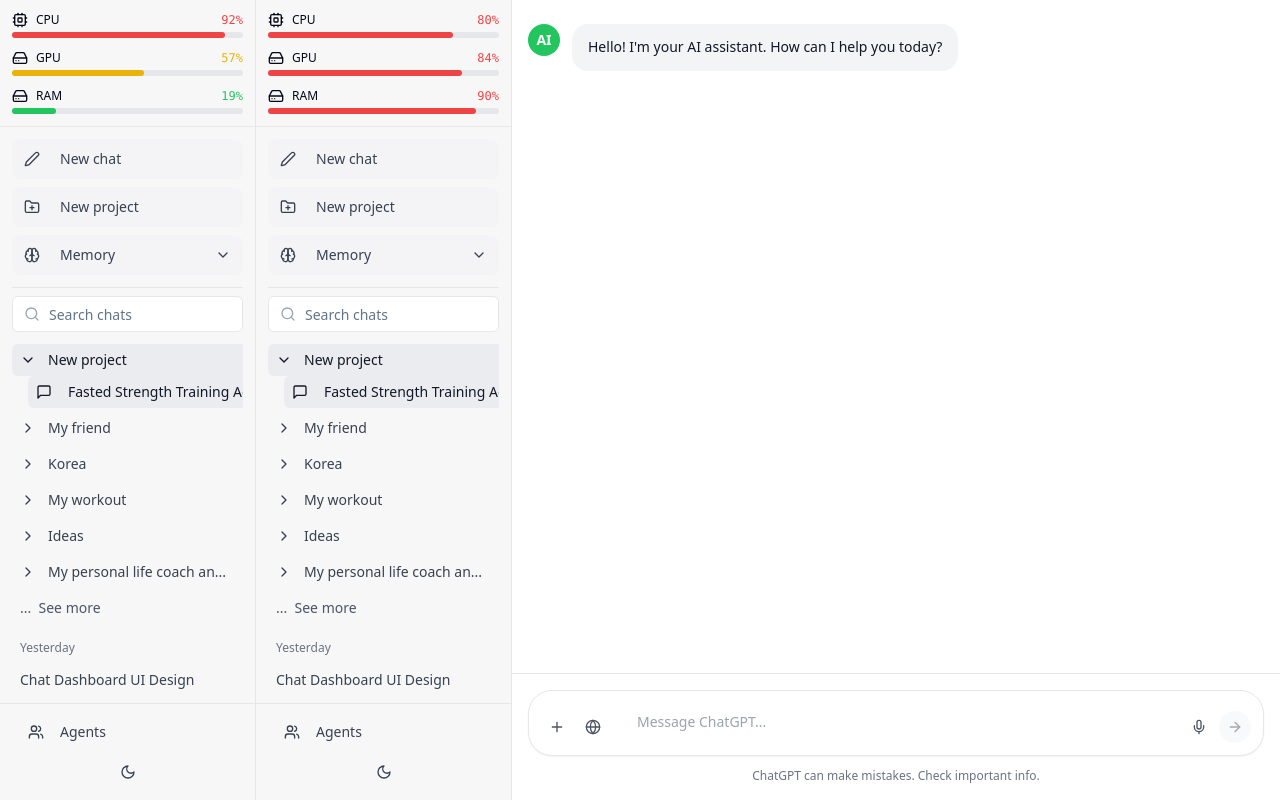
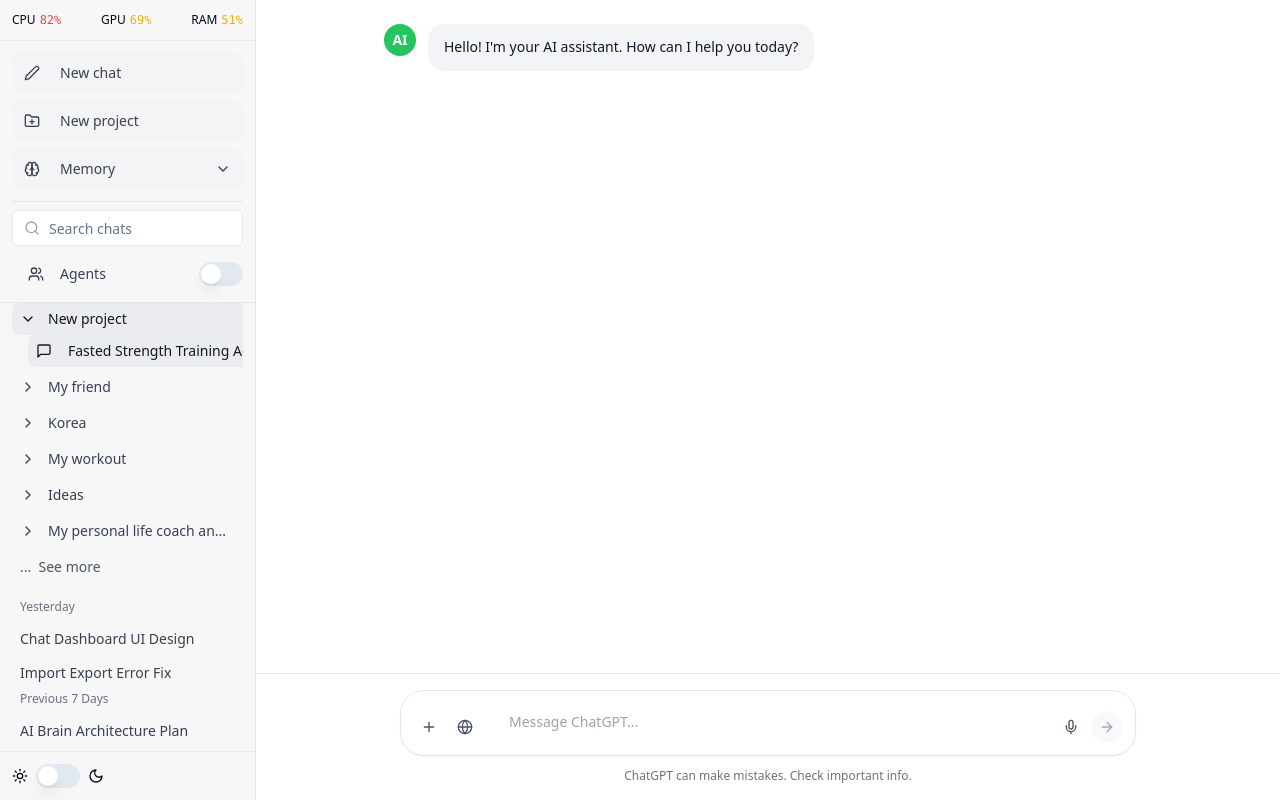
Before and after one commit to Block0Reward/chatty-clone-memory, a React (Vite) app: page / in a window 1280 px wide. Built offline with nearby package versions, Linux system fonts and the light colour scheme.

Commit message:
Refactor: Sidebar UI improvements
Removed duplicate sidebar, made monitoring panel compact with color-coded percentages, moved "Agents" button and added a switcher, implemented a theme toggle switch, and added a logs button to the Agents sidebar.

```diff
--- a/src/components/ChatInterface.tsx
+++ b/src/components/ChatInterface.tsx
@@ -1,6 +1,5 @@
 
 import React, { useState } from 'react';
-import ChatSidebar from './ChatSidebar';
 import ChatHistory from './ChatHistory';
 import ChatInput from './ChatInput';
 
@@ -11,9 +10,11 @@ interface Message {
   timestamp: string;
 }
 
-const ChatInterface: React.FC = () => {
-  const [isCollapsed, setIsCollapsed] = useState(false);
-  const [isDarkMode, setIsDarkMode] = useState(false);
+interface ChatInterfaceProps {
+  isDarkMode: boolean;
+}
+
+const ChatInterface: React.FC<ChatInterfaceProps> = ({ isDarkMode }) => {
   const [messages, setMessages] = useState<Message[]>([
     {
       id: '1',
@@ -23,14 +24,6 @@ const ChatInterface: React.FC = () => {
     }
   ]);
   const [isLoading, setIsLoading] = useState(false);
-
-  const handleToggleCollapse = () => {
-    setIsCollapsed(!isCollapsed);
-  };
-
-  const handleToggleTheme = () => {
-    setIsDarkMode(!isDarkMode);
-  };
 
   const handleSendMessage = async (content: string) => {
     // Add user message
@@ -59,23 +52,12 @@ const ChatInterface: React.FC = () => {
   };
 
   return (
-    <div className={`flex h-screen ${isDarkMode ? 'bg-gray-900' : 'bg-white'}`}>
-      {/* Sidebar */}
-      <ChatSidebar
-        isCollapsed={isCollapsed}
-        onToggleCollapse={handleToggleCollapse}
-        isDarkMode={isDarkMode}
-        onToggleTheme={handleToggleTheme}
-      />
+    <div className="flex-1 flex flex-col">
+      {/* Chat History */}
+      <ChatHistory messages={messages} isDarkMode={isDarkMode} />
 
-      {/* Main Chat Area */}
-      <div className="flex-1 flex flex-col">
-        {/* Chat History */}
-        <ChatHistory messages={messages} isDarkMode={isDarkMode} />
-
-        {/* Chat Input */}
-        <ChatInput onSendMessage={handleSendMessage} disabled={isLoading} isDarkMode={isDarkMode} />
-      </div>
+      {/* Chat Input */}
+      <ChatInput onSendMessage={handleSendMessage} disabled={isLoading} isDarkMode={isDarkMode} />
     </div>
   );
 };
--- a/src/components/ChatSidebar.tsx
+++ b/src/components/ChatSidebar.tsx
@@ -1,8 +1,9 @@
 
 import React, { useState } from 'react';
-import { Pen, FolderPlus, Users, Sun, Moon } from 'lucide-react';
+import { Users, Sun, Moon } from 'lucide-react';
 import { Button } from '@/components/ui/button';
 import { ScrollArea } from '@/components/ui/scroll-area';
+import { Switch } from '@/components/ui/switch';
 import SidebarHeader from './sidebar/SidebarHeader';
 import ProjectSection from './sidebar/ProjectSection';
 import ChatHistorySection from './sidebar/ChatHistorySection';
@@ -23,6 +24,7 @@ const ChatSidebar: React.FC<ChatSidebarProps> = ({
   const [activeChat, setActiveChat] = useState<string>('1');
   const [activeProject, setActiveProject] = useState<string>('project1');
   const [isAgentsSidebarOpen, setIsAgentsSidebarOpen] = useState(false);
+  const [agentsEnabled, setAgentsEnabled] = useState(false);
 
   const toggleFolder = (folderId: string) => {
     setExpandedFolders(prev =>
@@ -103,6 +105,29 @@ const ChatSidebar: React.FC<ChatSidebarProps> = ({
           />
         </div>
 
+        {/* Agents Button with Switch */}
+        <div className={`px-3 pb-3 border-b ${isDarkMode ? 'border-gray-700' : 'border-gray-200'}`}>
+          <div className="flex items-center justify-between">
+            <Button
+              variant="ghost"
+              onClick={() => setIsAgentsSidebarOpen(true)}
+              className={`flex-1 justify-start text-sm h-8 transition-all duration-200 hover:scale-[1.02] focus:ring-2 focus:ring-offset-2 ${
+                isDarkMode
+                  ? 'text-gray-300 hover:bg-gray-800 hover:text-gray-100 focus:ring-gray-500'
+                  : 'text-gray-700 hover:bg-gray-100 focus:ring-gray-400'
+              }`}
+            >
+              <Users className="h-4 w-4 mr-2" />
+              Agents
+            </Button>
+            <Switch
+              checked={agentsEnabled}
+              onCheckedChange={setAgentsEnabled}
+              className="ml-2"
+            />
+          </div>
+        </div>
+
         {/* Scrollable middle section */}
         <div className="flex-1 min-h-0">
           <ScrollArea className="h-full px-3">
@@ -123,32 +148,18 @@ const ChatSidebar: React.FC<ChatSidebarProps> = ({
           </ScrollArea>
         </div>
 
-        {/* Footer with action buttons */}
-        <div className={`p-3 border-t space-y-2 ${isDarkMode ? 'border-gray-700' : 'border-gray-200'}`}>
-          <Button
-            variant="ghost"
-            onClick={() => setIsAgentsSidebarOpen(true)}
-            className={`w-full justify-start text-sm h-8 transition-all duration-200 hover:scale-[1.02] focus:ring-2 focus:ring-offset-2 ${
-              isDarkMode
-                ? 'text-gray-300 hover:bg-gray-800 hover:text-gray-100 focus:ring-gray-500'
-                : 'text-gray-700 hover:bg-gray-100 focus:ring-gray-400'
-            }`}
-          >
-            <Users className="h-4 w-4 mr-2" />
-            Agents
-          </Button>
-
-          <Button
-            variant="ghost"
-            onClick={onToggleTheme}
-            className={`w-full justify-center text-sm h-8 p-0 transition-all duration-200 hover:scale-[1.02] focus:ring-2 focus:ring-offset-2 ${
-              isDarkMode
-                ? 'text-gray-300 hover:bg-gray-800 hover:text-gray-100 focus:ring-gray-500'
-                : 'text-gray-700 hover:bg-gray-100 focus:ring-gray-400'
-            }`}
-          >
-            {isDarkMode ? <Sun className="h-4 w-4" /> : <Moon className="h-4 w-4" />}
-          </Button>
+        {/* Footer with theme switcher */}
+        <div className={`p-3 border-t ${isDarkMode ? 'border-gray-700' : 'border-gray-200'}`}>
+          <div className="flex items-center justify-between">
+            <div className="flex items-center space-x-2">
+              <Sun className="h-4 w-4" />
+              <Switch
+                checked={isDarkMode}
+                onCheckedChange={onToggleTheme}
+              />
+              <Moon className="h-4 w-4" />
+            </div>
+          </div>
         </div>
       </div>
 
--- a/src/components/agents/AgentsSidebar.tsx
+++ b/src/components/agents/AgentsSidebar.tsx
@@ -89,6 +89,22 @@ const AgentsSidebar: React.FC<AgentsSidebarProps> = ({ isOpen, onClose, isDarkMo
         </div>
       </div>
 
+      {/* Logs Toggle Button */}
+      <div className={`p-3 border-b ${isDarkMode ? 'border-gray-700' : 'border-gray-200'}`}>
+        <Button
+          variant={showLogs ? "default" : "outline"}
+          onClick={() => setShowLogs(!showLogs)}
+          className={`w-full justify-start text-sm h-8 ${
+            isDarkMode
+              ? 'text-gray-300 hover:bg-gray-800 hover:text-gray-100'
+              : 'text-gray-700 hover:bg-gray-100'
+          }`}
+        >
+          <FileText className="h-4 w-4 mr-2" />
+          {showLogs ? 'Show Agents' : 'Show Logs'}
+        </Button>
+      </div>
+
       {/* Content */}
       <div className="flex-1 h-full">
         <ScrollArea className="h-full px-3">
@@ -146,22 +162,6 @@ const AgentsSidebar: React.FC<AgentsSidebarProps> = ({ isOpen, onClose, isDarkMo
           )}
         </ScrollArea>
       </div>
-
-      {/* Footer */}
-      <div className={`p-3 border-t ${isDarkMode ? 'border-gray-700' : 'border-gray-200'}`}>
-        <Button
-          variant="ghost"
-          onClick={() => setShowLogs(!showLogs)}
-          className={`w-full justify-start text-sm h-8 ${
-            isDarkMode
-              ? 'text-gray-300 hover:bg-gray-800 hover:text-gray-100'
-              : 'text-gray-700 hover:bg-gray-100'
-          }`}
-        >
-          <FileText className="h-4 w-4 mr-2" />
-          {showLogs ? 'Show Agents' : 'Show Logs'}
-        </Button>
-      </div>
     </div>
   );
 };
--- a/src/components/monitoring/SystemMonitor.tsx
+++ b/src/components/monitoring/SystemMonitor.tsx
@@ -1,6 +1,5 @@
 
 import React, { useState, useEffect } from 'react';
-import { Cpu, HardDrive } from 'lucide-react';
 
 interface SystemStats {
   cpu: number;
@@ -29,75 +28,31 @@ const SystemMonitor: React.FC<SystemMonitorProps> = ({ isDarkMode }) => {
   }, []);
 
   const getUsageColor = (usage: number) => {
-    if (usage < 50) return 'text-green-500';
+    if (usage < 35) return 'text-green-500';
     if (usage < 80) return 'text-yellow-500';
     return 'text-red-500';
   };
 
-  const getBarColor = (usage: number) => {
-    if (usage < 50) return 'bg-green-500';
-    if (usage < 80) return 'bg-yellow-500';
-    return 'bg-red-500';
-  };
-
   return (
     <div className={`p-3 border-b ${isDarkMode ? 'border-gray-700' : 'border-gray-200'}`}>
-      <div className="space-y-3">
-        {/* CPU */}
-        <div className="space-y-1">
-          <div className="flex items-center justify-between">
-            <div className="flex items-center space-x-2">
-              <Cpu className="h-4 w-4" />
+      <div className="flex justify-between items-center">
+        <div className="flex items-center space-x-1">
           <span className="text-xs font-medium">CPU</span>
-            </div>
           <span className={`text-xs font-mono ${getUsageColor(stats.cpu)}`}>
             {stats.cpu}%
           </span>
         </div>
-          <div className={`h-1.5 rounded-full ${isDarkMode ? 'bg-gray-700' : 'bg-gray-200'}`}>
-            <div
-              className={`h-full rounded-full transition-all duration-500 ${getBarColor(stats.cpu)}`}
-              style={{ width: `${stats.cpu}%` }}
-            />
-          </div>
-        </div>
-
-        {/* GPU */}
-        <div className="space-y-1">
-          <div className="flex items-center justify-between">
-            <div className="flex items-center space-x-2">
-              <HardDrive className="h-4 w-4" />
+        <div className="flex items-center space-x-1">
           <span className="text-xs font-medium">GPU</span>
-            </div>
           <span className={`text-xs font-mono ${getUsageColor(stats.gpu)}`}>
             {stats.gpu}%
           </span>
         </div>
-          <div className={`h-1.5 rounded-full ${isDarkMode ? 'bg-gray-700' : 'bg-gray-200'}`}>
-            <div
-              className={`h-full rounded-full transition-all duration-500 ${getBarColor(stats.gpu)}`}
-              style={{ width: `${stats.gpu}%` }}
-            />
-          </div>
-        </div>
-
-        {/* RAM */}
-        <div className="space-y-1">
-          <div className="flex items-center justify-between">
-            <div className="flex items-center space-x-2">
-              <HardDrive className="h-4 w-4" />
+        <div className="flex items-center space-x-1">
           <span className="text-xs font-medium">RAM</span>
-            </div>
           <span className={`text-xs font-mono ${getUsageColor(stats.ram)}`}>
             {stats.ram}%
           </span>
-          </div>
-          <div className={`h-1.5 rounded-full ${isDarkMode ? 'bg-gray-700' : 'bg-gray-200'}`}>
-            <div
-              className={`h-full rounded-full transition-all duration-500 ${getBarColor(stats.ram)}`}
-              style={{ width: `${stats.ram}%` }}
-            />
-          </div>
         </div>
       </div>
     </div>
```
Lines whose indentation alone changed are shown as unchanged.
